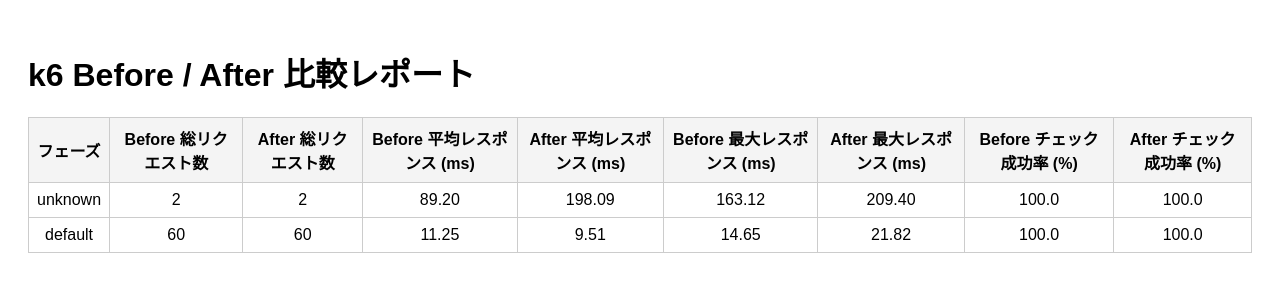
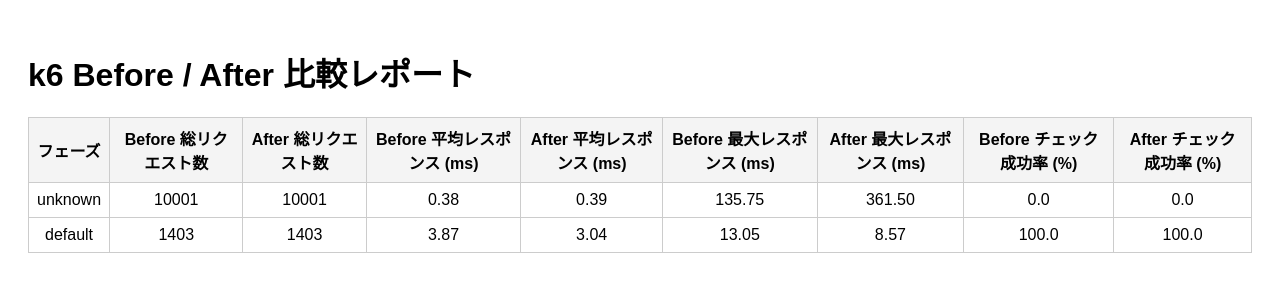
Before and after one commit to Toku2001/reservation, a plain HTML site: page src/k6/results/reservation_onlyget_report.html in a window 1280 px wide. Drawn offline with Linux system fonts and the light colour scheme.

Commit message:
キャッシュ導入による処理速度結果の可視化表(git hub pagesの表示設定追加)

```diff
--- a/src/k6/results/reservation_onlyget_report.html
+++ b/src/k6/results/reservation_onlyget_report.html
@@ -27,22 +27,22 @@ th { background: #f4f4f4; }
 </tr>
 <tr>
         <td>unknown</td>
-        <td>2</td>
-        <td>2</td>
-        <td>89.20</td>
-        <td>198.09</td>
-        <td>163.12</td>
-        <td>209.40</td>
-        <td>100.0</td>
-        <td>100.0</td>
+        <td>10001</td>
+        <td>10001</td>
+        <td>0.38</td>
+        <td>0.39</td>
+        <td>135.75</td>
+        <td>361.50</td>
+        <td>0.0</td>
+        <td>0.0</td>
     </tr><tr>
         <td>default</td>
-        <td>60</td>
-        <td>60</td>
-        <td>11.25</td>
-        <td>9.51</td>
-        <td>14.65</td>
-        <td>21.82</td>
+        <td>1403</td>
+        <td>1403</td>
+        <td>3.87</td>
+        <td>3.04</td>
+        <td>13.05</td>
+        <td>8.57</td>
         <td>100.0</td>
         <td>100.0</td>
     </tr></table></body></html>
```
Also changed, not shown: docs/index.html (+14 -14 lines).
